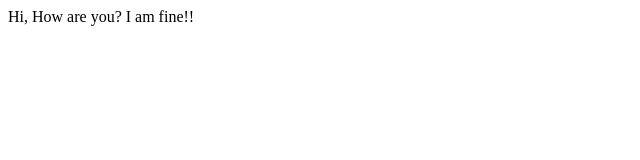
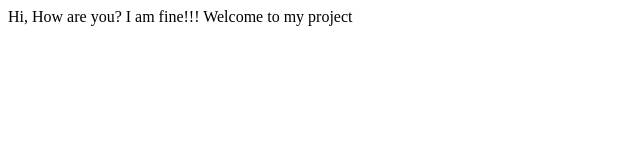
Before and after one commit to kady05naik/Jenkins1, a plain HTML site: page index.html in a window 1280 px wide. Shown: the whole page, without its empty margins (0-640 px from the left). Drawn offline with Linux system fonts and the light colour scheme.

Commit message:
third commit

```diff
--- a/index.html
+++ b/index.html
@@ -1,3 +1,4 @@
-<body color="red">
-Hi, How are you? I am fine!!
+<body bg-color="red">
+Hi, How are you? I am fine!!!
+Welcome to my project
 </body>
```
